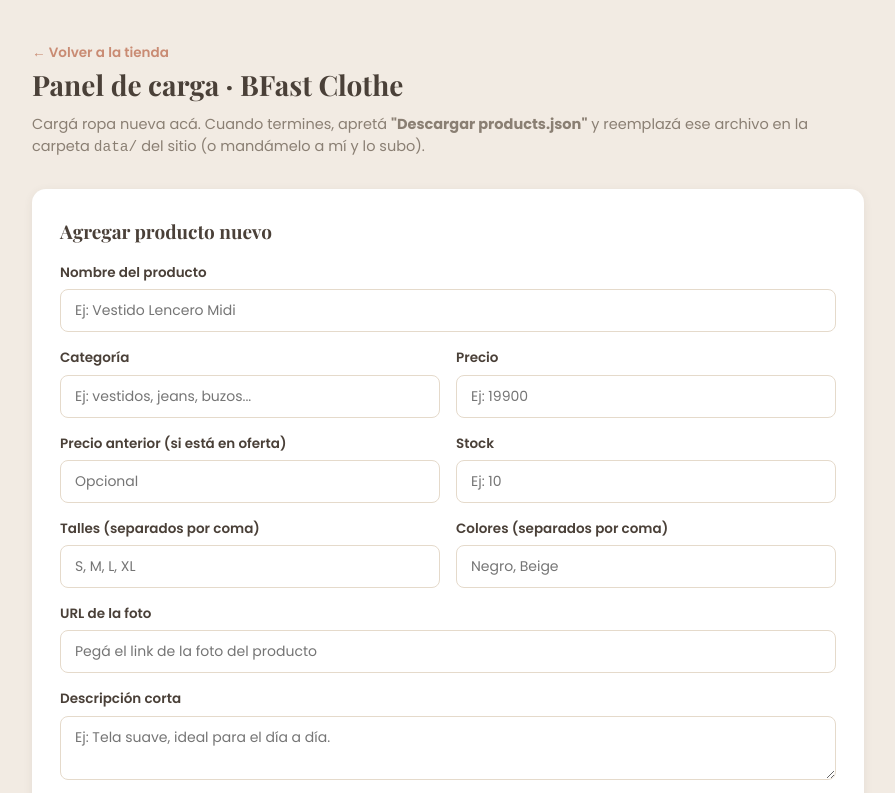
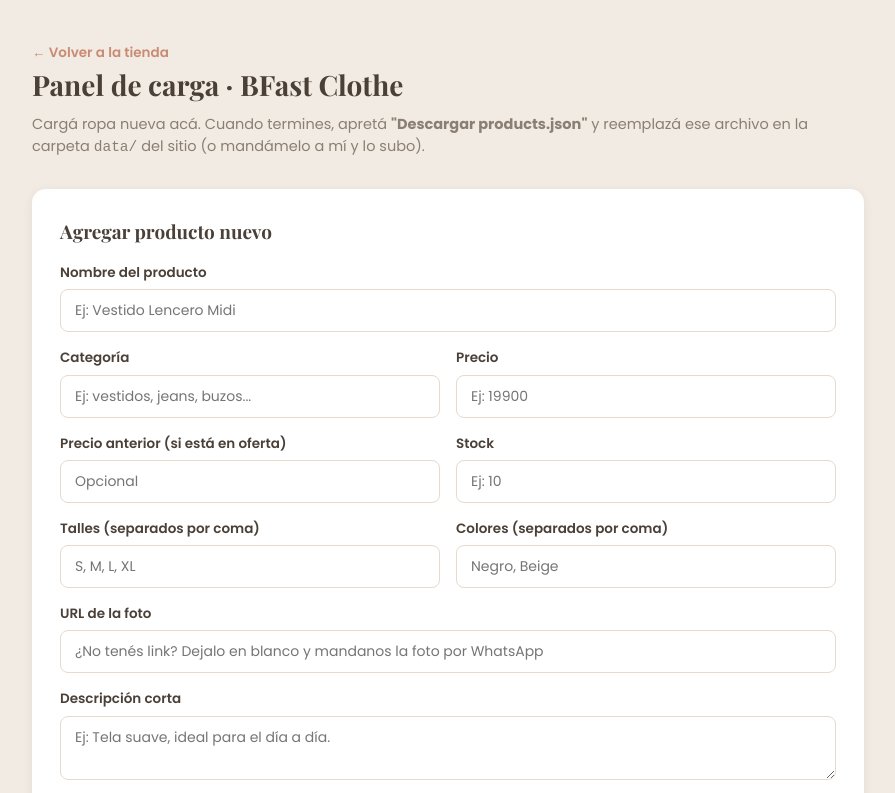
Before and after one commit to kudelkacris/bfast-clothe, a plain HTML site: page admin.html in a window 1280 px wide. Shown: the top 793 px of the page, without its empty margins (192-1087 px from the left). Drawn offline with nearby package versions, Linux system fonts and the light colour scheme.

Commit message:
Admin: aclarar que las fotos sin link se mandan por WhatsApp

```diff
--- a/admin.html
+++ b/admin.html
@@ -70,7 +70,7 @@
           <input type="text" name="colors" placeholder="Negro, Beige">
         </label>
         <label class="full">URL de la foto
-          <input type="text" name="image" placeholder="Pegá el link de la foto del producto">
+          <input type="text" name="image" placeholder="¿No tenés link? Dejalo en blanco y mandanos la foto por WhatsApp">
         </label>
         <label class="full">Descripción corta
           <textarea name="description" rows="2" placeholder="Ej: Tela suave, ideal para el día a día."></textarea>
```
